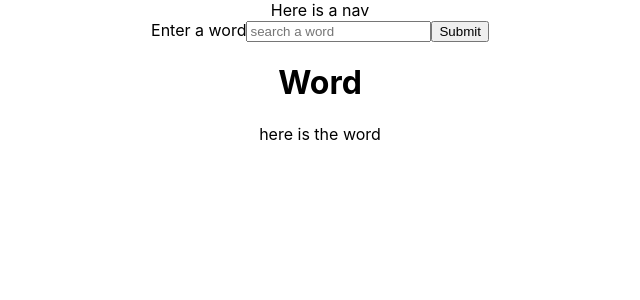
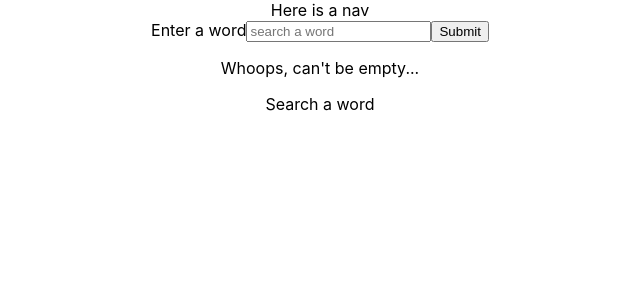
Before and after one commit to noelle7/dictionaryApp, a React (Create React App) app: page / in a window 1280 px wide. Both pictures are taken after typing "Sample" into the empty fields and a click on the button "Submit". Shown: the top 300 px of the page, without its empty margins (320-960 px from the left). Built offline with nearby package versions, Linux system fonts and the light colour scheme; no server answers.

Commit message:
initial API data display on page in Result component

```diff
--- a/src/App.js
+++ b/src/App.js
@@ -4,14 +4,18 @@ import './App.css';
 import Header from './components/Header';
 import Form from './components/Form'
 import Result from './components/Result';
+import { useState } from 'react';
 
 const App = () => {
+
+  const [word, setWordDefinitions] = useState("");
+
   return (
-    <div className="App">
+    <main className="App">
       <Header />
-      <Form />
-      <Result />
-    </div>
+      <Form setWordDefinitions={setWordDefinitions} />
+      <Result wordDefinitions={word} />
+    </main>
   );
 }
 
--- a/src/components/Form.js
+++ b/src/components/Form.js
@@ -1,7 +1,7 @@
 import { useState, useEffect } from "react";
 import axios from "axios";
 
-const Form = () => {
+const Form = ({ setWordDefinitions}) => {
 	const [userInput, setUserInput] = useState("");
 	const [error, setError] = useState(false);
 
@@ -12,36 +12,48 @@ const Form = () => {
 	const handleSubmit = (e) => {
 		e.preventDefault();
 
-		// error handling here
-
-		// // API call inside handleSubmit function instead of useEffect
-		// axios({
-		// 	url: "https://api.dictionaryapi.dev/api/v2/entries/en/hello",
-		// 	// method: "GET",
-		// 	// dataResponse: "json",
-		// }).then((response) => {
-		// 	console.log(response);
-		// });
-
 		fetchWordDefinitions(userInput);
 
 		setUserInput("");
 	};
 
+	const fetchWordDefinitions = async (word) => {
 		const apiBaseUrl = "https://api.dictionaryapi.dev/api/v2/entries/en/";
-	// const DEFINITIONS_DIV = document.getElementById("definitions");
+		console.log(`Making request for definitions of ${word}...`);
 
-	const fetchWordDefinitions = async (word) => {
-		console.log(`Making request for definitions of ${word}...`);
+		if (word === null || word === "") {
+			return alert("Error: You must enter a word to fetch");
+			// return error;
+		}
+
+	    try {
 			const response = await fetch(apiBaseUrl + word);
 			const apiData = await response.json();
 			console.log(apiData);
 			console.log(apiData[0].word);
+			setWordDefinitions(apiData[0].word)
+			displayWord(apiData);
+			setError(false)
 			// return apiData[0].meanings
 			// 	.flatMap((m) => m.definitions)
 			// 	.flatMap((d) => d.definition);
+	    } catch (error) {
+	        // do something with that error
+	        setError(true);
+	    }
+	};
 
-	};
+	const displayWord = (wordArray) => {
+
+		wordArray.forEach( (wordObject) => {
+			console.log(wordObject);
+			const word = wordObject.word;
+			const partOfSpeech = wordObject.meanings.partOfSpeech;
+
+		});
+	}
+
+	// *************************
 
 	// const getWordDefinitions = () => {
 	// 	const word = document.getElementById("word").value;
@@ -56,52 +68,9 @@ const Form = () => {
 	// 			});
 	// 		})
 	// 		.catch((_) => {
-	// 			DEFINITIONS_DIV.innerHTML += `<p>Error: Could not retrive any defintions for ${word}.</p>`;
+	// 			DEFINITIONS_DIV.innerHTML += `<p>Error: Could not retrieve the definition for ${word}.</p>`;
 	// 		});
 	// };
-
-	// const fetchWordData = async (word) => {
-	// 	const url = new URL ('https://api.dictionaryapi.dev/api/v2/entries/en/hello')
-	// 	url.search = new URLSearchParams({
-	// 		q: word,
-	// 	})
-
-	// 	try {
-	//         // fetch request
-	//         const response = await fetch(url);
-	//         const apiData = await response.json();
-	//         console.log(apiData);
-	//         setUserInput(apiData.word)
-	//         setError(false)
-	//     } catch (error) {
-	//         // do something with that error
-	//         setError(true);
-	//     }
-	// }
-
-	// const fetchWeatherData = async (city) => {
-	//     // constructing the URL
-	//     const url = new URL('https://api.openweathermap.org/data/2.5/weather');
-	//     url.search = new URLSearchParams({
-	//         appid: "cf0574abdade79720c384eef8564c083",
-	//         q: city,
-	//         // q short for query
-	//         units: 'metric',
-
-	//     });
-
-	//     try {
-	//         // fetch request
-	//         const response = await fetch(url);
-	//         const apiData = await response.json();
-	//         // console.log(apiData);
-	//         setTemp(apiData.main.temp)
-	//         setError(false)
-	//     } catch (error) {
-	//         // do something with that error
-	//         setError(true);
-	//     }
-	// }
 
 	return (
 		<>
@@ -117,7 +86,11 @@ const Form = () => {
 					onChange={handleChange}
 				/>
 				<button>Submit</button>
-				{error ? <p> Please try searching again</p> : null}
+				{
+					error
+					? <p className="errorMessage"> Whoops, can't be empty...</p>
+					: null
+				}
 			</form>
 		</>
 	);
--- a/src/components/Result.js
+++ b/src/components/Result.js
@@ -1,10 +1,24 @@
 
-const Result = () => {
-    return (
-        <div>
-            <h1>Word</h1>
-            <p>here is the word</p>
+const Result = ({wordDefinitions}) => {
+    return wordDefinitions ? (
+        <div className="results">
+            <h1 className="word">{wordDefinitions}</h1>
+            <p className="definition">{wordDefinitions}</p>
         </div>
+    ) : (
+
+        <p>Search a word</p>
+
+        // {
+        //     error
+        //     ? <p> Please try searching again</p>
+        //     : null
+        // }
+        // <div className="unknownWordContainer">
+        //     <h3>🫤</h3>
+        //     <h3>No Definitions Found</h3>
+        //     <p className="unknownWordMessage">Sorry pal, we couldn't find definitions for the word you were looking for. You can try the search again at a later time or head to the web instead.</p>
+        // </div>
     )
 }
 
```
Lines whose indentation alone changed are shown as unchanged.
